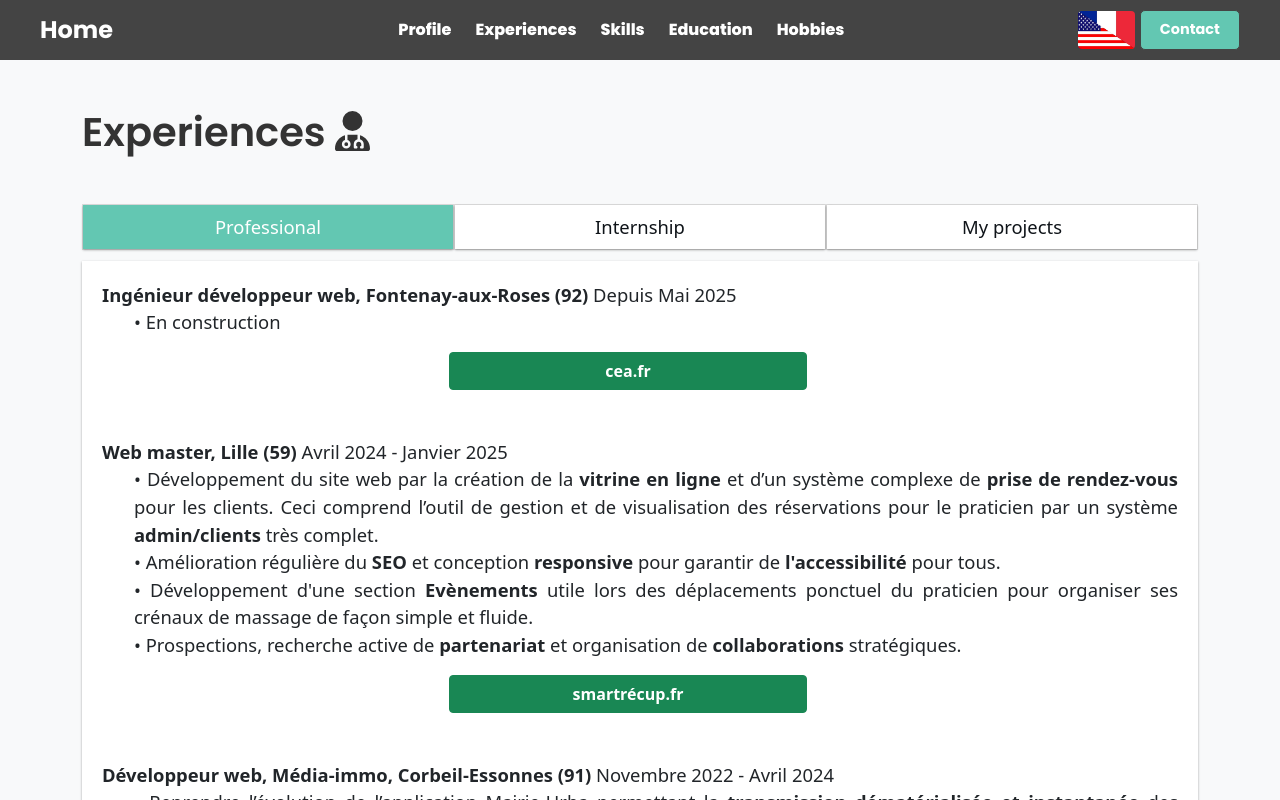
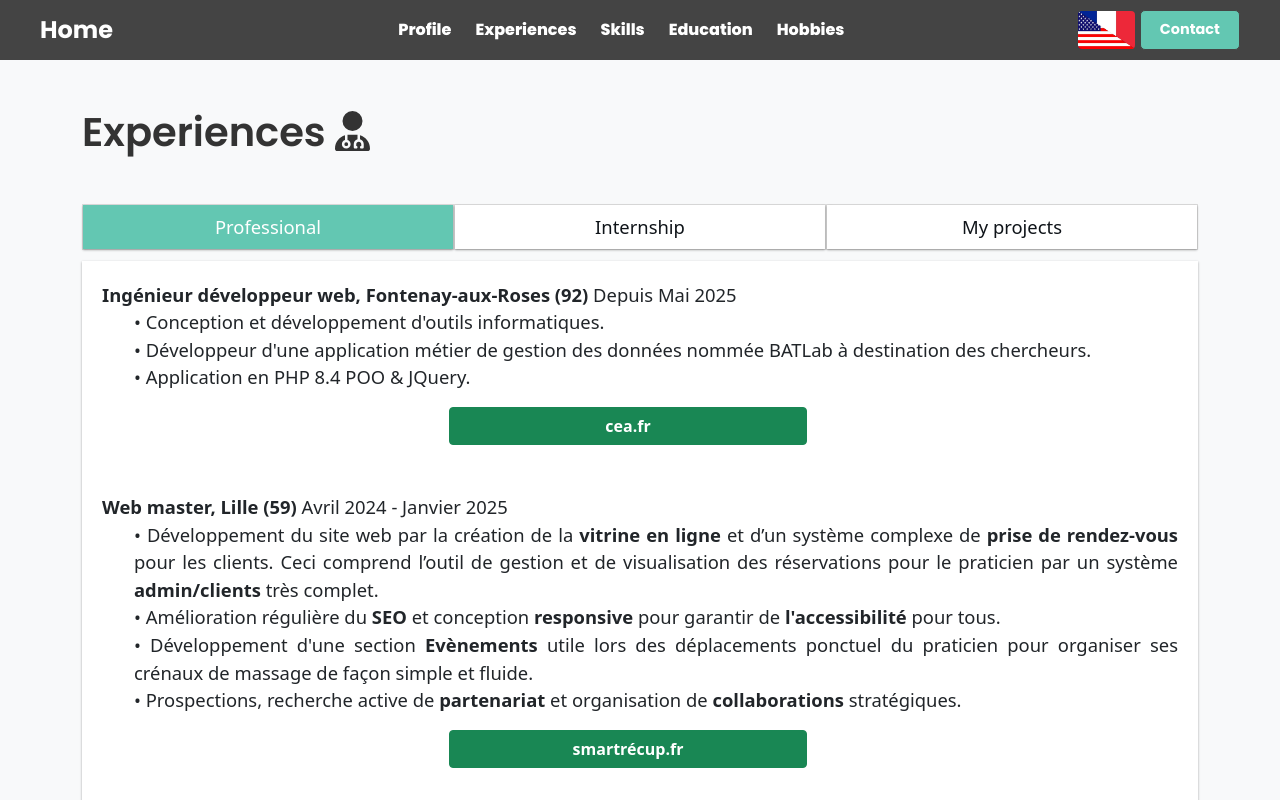
Before and after one commit to jesevestre/CV_Web_VueJS3, a Vue app: page /pages/Experiences in a window 1280 px wide. Shown: the top 800 px of the page. Built offline with nearby package versions, Linux system fonts and the light colour scheme; a web font is replaced by a local one.

Commit message:
Maj compétence dernière expérience

```diff
--- a/src/components/pages/ProfessionnellesContent.vue
+++ b/src/components/pages/ProfessionnellesContent.vue
@@ -4,7 +4,11 @@
         <div class="pb-5">
             <span><b>Ingénieur développeur web, Fontenay-aux-Roses (92)</b> Depuis Mai 2025</span>
             <ul>
-                <li>•	En construction</li>
+                <li>•	Conception et développement d'outils informatiques.</li>
+
+                <li>•	Développeur d'une application métier de gestion des données nommée BATLab à destination des chercheurs.</li>
+
+                <li>•	Application en PHP 8.4 POO & JQuery.</li>
             </ul>
             <div class="row col-12 align-items-center justify-content-center">
                 <a href="https://www.cea.fr/" aria-label="Lien internet vers le CEA" class="btn btn-success fw-bold col-8 col-sm-6 col-md-4" target="_blank">cea.fr</a>
```
